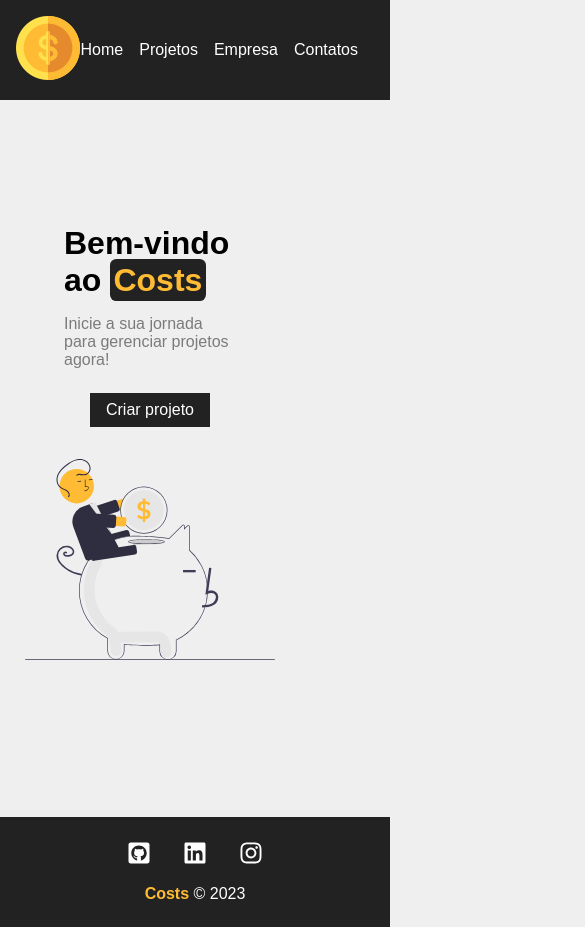
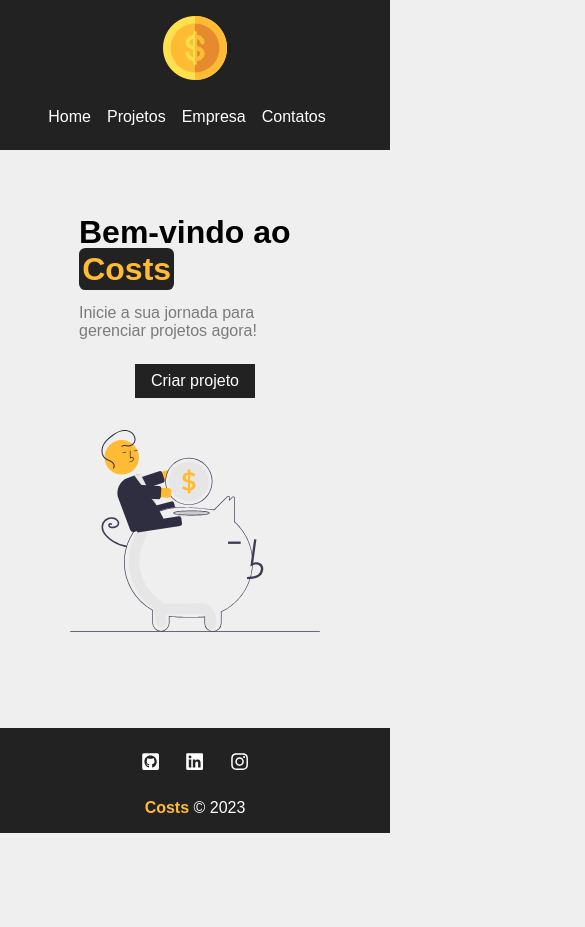
Before and after one commit to Adoniasfalcao/Costs, a React (Create React App) app: page / in a window 390 px wide. Shown: the top 927 px of the page, 585 px wide, since content can reach past the window. After the commit the page ends 844 px from the top, so only its background shows below. Built offline with nearby package versions, Linux system fonts and the light colour scheme.

Commit message:
Home Responsivo 2.0

```diff
--- a/src/components/layout/layout styles/Container.module.css
+++ b/src/components/layout/layout styles/Container.module.css
@@ -1,5 +1,6 @@
+/* Estilos padrão */
 .container {
-    width: 1200px;
+    width: 100%;
     display: flex;
     justify-content: space-between;
     margin: 0 auto;
@@ -7,8 +8,7 @@
 }
 
 .min-height {
-    min-height: 85%;
-
+    min-height: auto; /* Remova a altura mínima */
 }
 
 .start {
@@ -19,3 +19,25 @@
     flex-direction: column;
     justify-content: flex-start;
 }
+
+/* Estilos para telas menores, por exemplo, abaixo de 768px */
+@media screen and (max-width: 768px) {
+    .container {
+        flex-direction: column; /* Altera a direção do flex para empilhar em telas menores */
+        align-items: center; /* Centralize os itens horizontalmente */
+    }
+
+    .min-height {
+        min-height: auto; /* Remova a altura mínima */
+    }
+
+    .start {
+        justify-content: center; /* Centralize o conteúdo verticalmente */
+    }
+
+    .column {
+        flex-direction: column;
+        justify-content: center; /* Centralize o conteúdo verticalmente */
+        align-items: center; /* Centralize o conteúdo horizontalmente */
+    }
+}
--- a/src/components/layout/layout styles/Footer.module.css
+++ b/src/components/layout/layout styles/Footer.module.css
@@ -1,3 +1,4 @@
+/* Estilos padrão */
 .footer {
     background-color: #222;
     color: #FFF;
@@ -6,7 +7,7 @@
 }
 
 .socialList {
-    display:flex;
+    display: flex;
     justify-content: center;
     list-style-type: none;
     margin-bottom: 1em;
@@ -22,10 +23,25 @@
 
 .socialList svg {
     font-size: 1.5em;
-    cursor:pointer;
+    cursor: pointer;
 }
 
 .copy_right span {
     font-weight: bold;
     color: #FFBB33;
 }
+
+/* Estilos para telas menores, por exemplo, abaixo de 768px */
+@media screen and (max-width: 768px) {
+    .footer {
+        padding: 1em; /* Reduzir o padding para economizar espaço em telas menores */
+    }
+
+    .socialList li {
+        margin: 0.5em 0.8em; /* Aumentar a margem entre os itens da lista */
+    }
+
+    .socialList svg {
+        font-size: 1.2em; /* Reduzir o tamanho dos ícones */
+    }
+}
--- a/src/components/layout/layout styles/Navbar.module.css
+++ b/src/components/layout/layout styles/Navbar.module.css
@@ -1,9 +1,9 @@
+/* Estilos padrão */
 .navbar {
     display: flex;
     justify-content: space-between;
     background-color: #222;
     padding: 1rem;
-
 }
 
 .list {
@@ -25,7 +25,25 @@
     color: #FFBB33;
 }
 
-.Imagem:hover{
+.Imagem:hover {
     transform: rotateY(360deg);
     transition: 2s;
 }
+
+/* Estilos para telas menores, por exemplo, abaixo de 768px */
+@media screen and (max-width: 768px) {
+    .navbar {
+        flex-direction: column; /* Altera a direção do flex para empilhar em telas menores */
+        align-items: center; /* Centraliza os itens horizontalmente */
+        text-align: center; /* Centraliza o texto na vertical */
+    }
+
+    .list {
+        margin-top: 1rem; /* Adiciona margem superior para espaçamento entre itens na vertical */
+    }
+
+    .item {
+        margin: 0.5rem 0;
+        margin-right: 1rem;
+    }
+}
--- a/src/components/pages/Pages style/Home.module.css
+++ b/src/components/pages/Pages style/Home.module.css
@@ -6,6 +6,7 @@
     align-items: center;
     justify-content: center;
     padding: 4em;
+
 }
 
 .home_container h1 {
@@ -33,7 +34,7 @@
 /* Estilos para telas menores, por exemplo, abaixo de 768px */
 @media screen and (max-width: 768px) {
     .home_container {
-        width: 300px;
+        width: 360px;
     }
 
     .home_container h1 {
```
